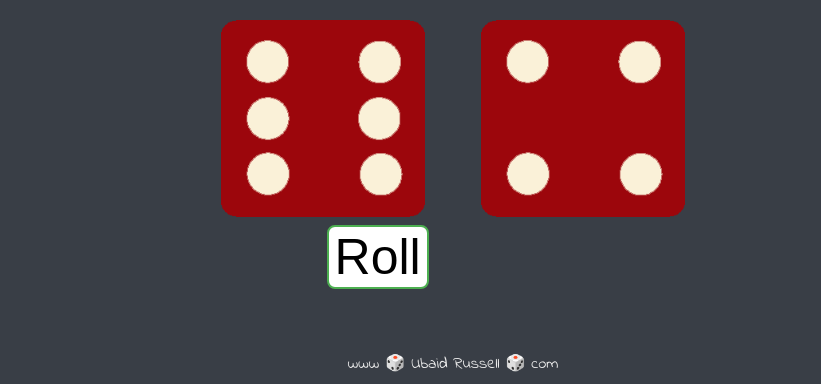
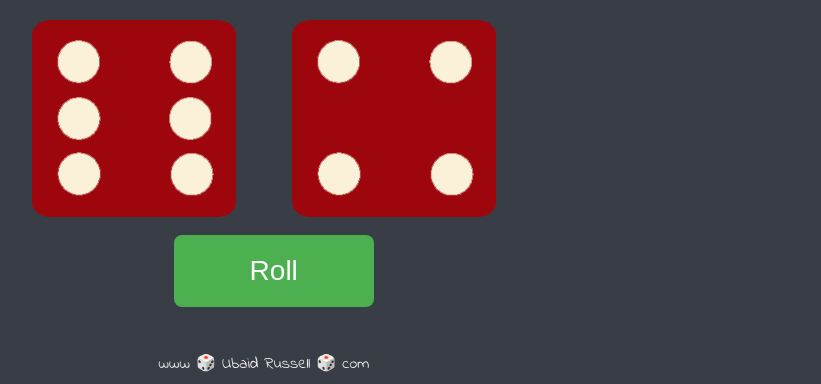
Before and after one commit to UbaidRussell/DiceRoll, a plain HTML site: page docs/index.html in a window 1280 px wide. Shown: the part 475-859 px from the top of the page, without its empty margins (187-1008 px from the left). Drawn offline with Linux system fonts and the light colour scheme.

Commit message:
Update styles.css

```diff
--- a/docs/styles.css
+++ b/docs/styles.css
@@ -11,7 +11,9 @@
 }
 
 body {
+  position: absolute;
   background-color: #393E46;
+  margin: auto;
 }
 
 h1 {
@@ -30,6 +32,7 @@ p {
 
 img {
   width: 80%;
+  padding-bottom: 10px;
 }
 
 footer {
@@ -50,3 +53,37 @@ button{
   text-align: center;
   left: 40%;
 }
+
+.button {
+  position: relative;
+  background-color: #4CAF50;
+  border: none;
+  font-size: 28px;
+  color: #FFFFFF;
+  padding: 20px;
+  width: 200px;
+  text-align: center;
+  transition-duration: 0.4s;
+  text-decoration: none;
+  overflow: hidden;
+  cursor: pointer;
+}
+.button:after {
+  content: "";
+  background: #f1f1f1;
+  display: block;
+  position: absolute;
+  padding-top: 300%;
+  padding-left: 350%;
+  margin-left: -20px !important;
+  margin-top: -120%;
+  opacity: 0;
+  transition: all 0.8s
+}
+
+.button:active:after {
+  padding: 0;
+  margin: 0;
+  opacity: 1;
+  transition: 0s
+}
```
